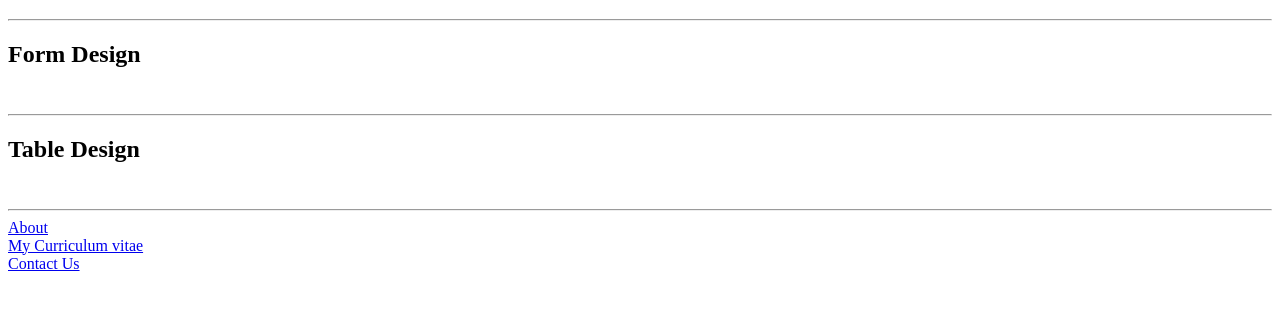
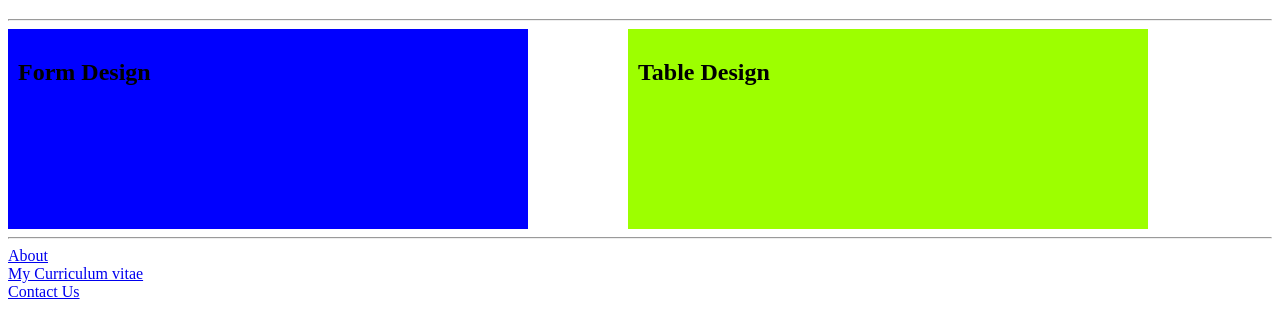
Before and after one commit to D-code-doctor/Job, a plain HTML site: page index.html in a window 1280 px wide. Shown: the part 61-396 px from the top of the page. Drawn offline with Linux system fonts and the light colour scheme.

Commit message:
Update index.html

```diff
--- a/index.html
+++ b/index.html
@@ -4,21 +4,26 @@
     <meta charset="UTF-8">
     <meta name="viewport" content="width=device-width, initial-scale=1.0">
     <title>Website Portfolio</title>
+    <link rel="stylesheet" href="style.css">
 </head>
 <body>
     <h1>MY PORTFOLIO</h1>
     <hr>
-
+    <div class="container">
+        <div class="one">
     <h2>Form Design</h2>
     <a href="./public/form.html"><img src="./images/Complaint form design.PNG" alt=""></a>
-    <hr>
-
+        </div>
+        <div class="two">
     <h2>Table Design</h2>
     <a href="./public/table.html"><img src="./images/Table Design.PNG" alt=""></a>
+        </div>
+    </div>
     <hr>
 
     <a href="./public/about.html">About</a> <br>
     <a href="./my-cv/cv.html">My Curriculum vitae</a> <br>
     <a href="./public/contact.html">Contact Us</a>
 </body>
+
 </html>
```
